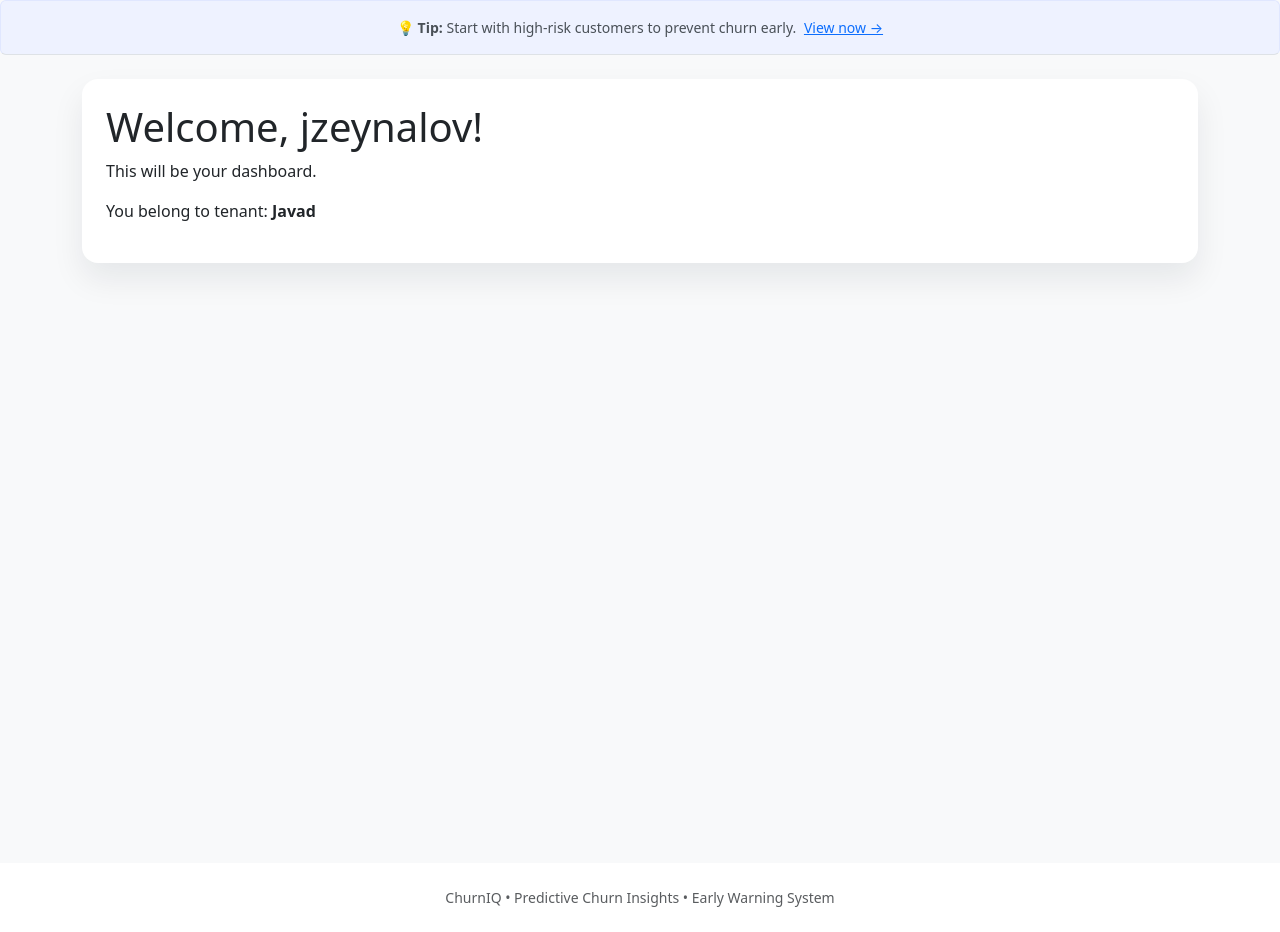
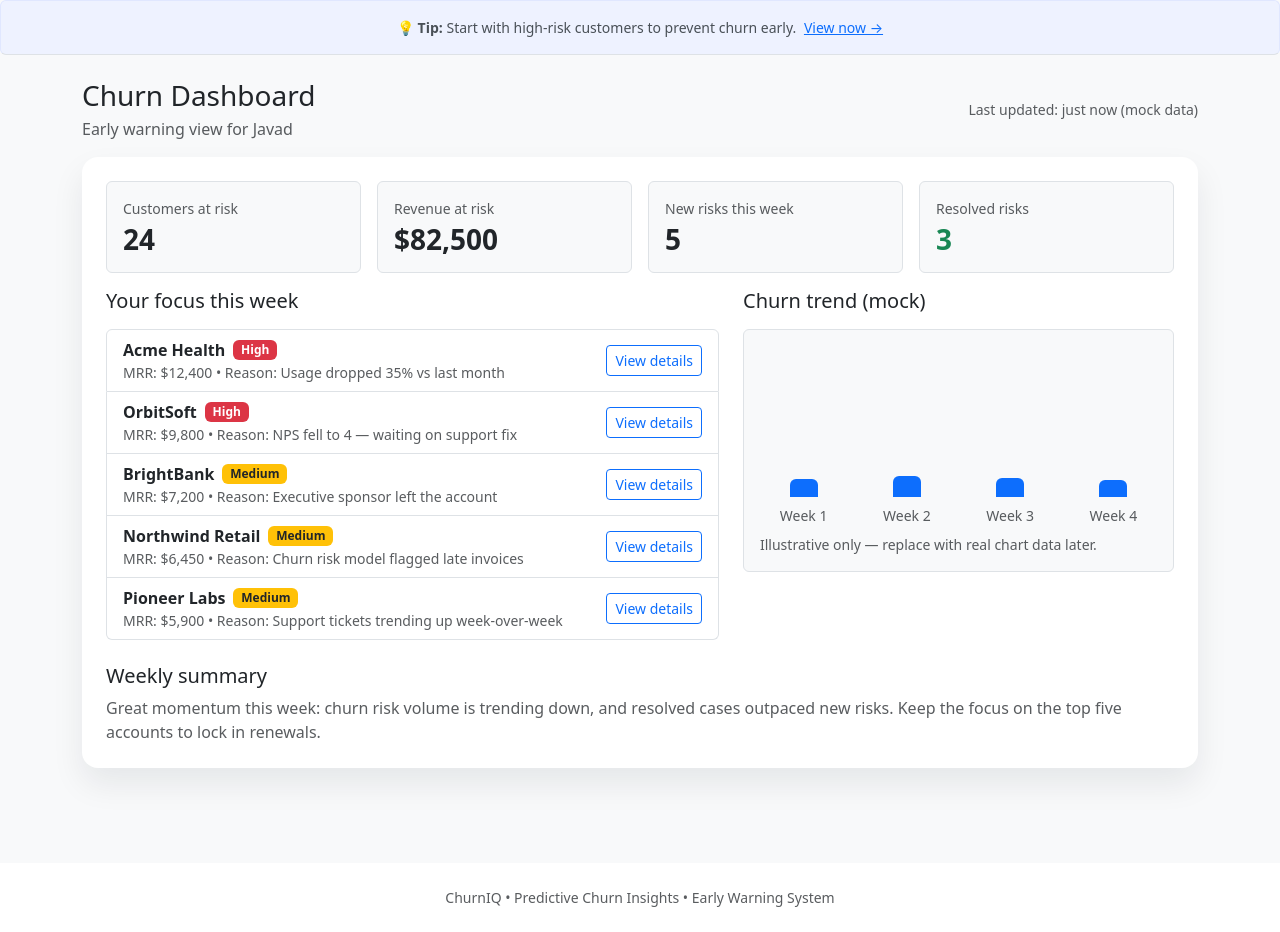
Before and after one commit to Zeynalov23/churn, a Django app: page / in a window 1280 px wide. Shown: the part 60-992 px from the top of the page. Run offline with Django 5.2, Linux system fonts and the light colour scheme; a user stored in the database is signed in; data comes from the database, SQL or seed files in the repository.

Commit message:
Add mock churn dashboard

```diff
--- a/churn_saas/urls.py
+++ b/churn_saas/urls.py
@@ -16,11 +16,11 @@ Including another URLconf
 """
 from django.contrib import admin
 from django.urls import path, include
-from core.views import home_view
+from core.views import churn_dashboard_view
 
 urlpatterns = [
     path("admin/", admin.site.urls),
-    path('', home_view, name='home'),
+    path('', churn_dashboard_view, name='home'),
     path('accounts/', include('accounts.urls')),
     path('customers/', include('customers.urls')),
 
--- a/core/views.py
+++ b/core/views.py
@@ -1,6 +1,67 @@
 from django.shortcuts import render
 from django.contrib.auth.decorators import login_required
 
+
 @login_required
-def home_view(request):
-    return render(request, "core/home.html")
+def churn_dashboard_view(request):
+    metrics = {
+        "customers_at_risk": 24,
+        "revenue_at_risk": "$82,500",
+        "new_risks": 5,
+        "resolved_risks": 3,
+    }
+
+    focus_customers = [
+        {
+            "name": "Acme Health",
+            "risk_level": "High",
+            "monthly_revenue": "$12,400",
+            "reason": "Usage dropped 35% vs last month",
+        },
+        {
+            "name": "OrbitSoft",
+            "risk_level": "High",
+            "monthly_revenue": "$9,800",
+            "reason": "NPS fell to 4 — waiting on support fix",
+        },
+        {
+            "name": "BrightBank",
+            "risk_level": "Medium",
+            "monthly_revenue": "$7,200",
+            "reason": "Executive sponsor left the account",
+        },
+        {
+            "name": "Northwind Retail",
+            "risk_level": "Medium",
+            "monthly_revenue": "$6,450",
+            "reason": "Churn risk model flagged late invoices",
+        },
+        {
+            "name": "Pioneer Labs",
+            "risk_level": "Medium",
+            "monthly_revenue": "$5,900",
+            "reason": "Support tickets trending up week-over-week",
+        },
+    ]
+
+    trend_points = [
+        {"label": "Week 1", "value": 18},
+        {"label": "Week 2", "value": 21},
+        {"label": "Week 3", "value": 19},
+        {"label": "Week 4", "value": 17},
+    ]
+
+    weekly_summary = (
+        "Great momentum this week: churn risk volume is trending down, "
+        "and resolved cases outpaced new risks. Keep the focus on the top five accounts "
+        "to lock in renewals."
+    )
+
+    context = {
+        "metrics": metrics,
+        "focus_customers": focus_customers[:5],
+        "trend_points": trend_points,
+        "weekly_summary": weekly_summary,
+    }
+
+    return render(request, "core/home.html", context)
--- a/templates/core/home.html
+++ b/templates/core/home.html
@@ -1,11 +1,88 @@
 {% extends "base.html" %}
 
+{% block title %}Dashboard | ChurnIQ{% endblock %}
+
+{% block page_header %}
+<div class="d-flex align-items-center justify-content-between mb-3">
+    <div>
+        <h1 class="h3 mb-1">Churn Dashboard</h1>
+        <p class="text-muted mb-0">Early warning view for {{ request.tenant.name }}</p>
+    </div>
+    <div class="text-muted small">
+        Last updated: just now (mock data)
+    </div>
+</div>
+{% endblock %}
+
 {% block content %}
-<h1>Welcome, {{ user.username }}!</h1>
-<p>This will be your dashboard.</p>
+<div class="row g-3 mb-3">
+    <div class="col-12 col-md-6 col-lg-3">
+        <div class="p-3 rounded border bg-light h-100">
+            <p class="text-muted mb-1 small">Customers at risk</p>
+            <h3 class="mb-0 fw-bold">{{ metrics.customers_at_risk }}</h3>
+        </div>
+    </div>
+    <div class="col-12 col-md-6 col-lg-3">
+        <div class="p-3 rounded border bg-light h-100">
+            <p class="text-muted mb-1 small">Revenue at risk</p>
+            <h3 class="mb-0 fw-bold">{{ metrics.revenue_at_risk }}</h3>
+        </div>
+    </div>
+    <div class="col-12 col-md-6 col-lg-3">
+        <div class="p-3 rounded border bg-light h-100">
+            <p class="text-muted mb-1 small">New risks this week</p>
+            <h3 class="mb-0 fw-bold">{{ metrics.new_risks }}</h3>
+        </div>
+    </div>
+    <div class="col-12 col-md-6 col-lg-3">
+        <div class="p-3 rounded border bg-light h-100">
+            <p class="text-muted mb-1 small">Resolved risks</p>
+            <h3 class="mb-0 fw-bold text-success">{{ metrics.resolved_risks }}</h3>
+        </div>
+    </div>
+</div>
 
-{% if request.tenant %}
-<p>You belong to tenant: <strong>{{ request.tenant.name }}</strong></p>
-{% endif %}
+<div class="row g-4">
+    <div class="col-12 col-lg-7">
+        <h5 class="mb-3">Your focus this week</h5>
+        <div class="list-group">
+            {% for customer in focus_customers %}
+                <div class="list-group-item d-flex align-items-center justify-content-between">
+                    <div>
+                        <div class="d-flex align-items-center gap-2">
+                            <strong>{{ customer.name }}</strong>
+                            <span class="badge {% if customer.risk_level == 'High' %}bg-danger{% else %}bg-warning text-dark{% endif %}">
+                                {{ customer.risk_level }}
+                            </span>
+                        </div>
+                        <div class="text-muted small">MRR: {{ customer.monthly_revenue }} • Reason: {{ customer.reason }}</div>
+                    </div>
+                    <a class="btn btn-sm btn-outline-primary" href="#">View details</a>
+                </div>
+            {% empty %}
+                <div class="list-group-item text-muted">No focus accounts yet.</div>
+            {% endfor %}
+        </div>
+    </div>
 
+    <div class="col-12 col-lg-5">
+        <h5 class="mb-3">Churn trend (mock)</h5>
+        <div class="p-3 rounded border bg-light">
+            <div class="d-flex align-items-end gap-3" style="height: 180px;">
+                {% for point in trend_points %}
+                    <div class="d-flex flex-column align-items-center flex-fill">
+                        <div class="bg-primary rounded-top" style="width: 28px; height: {{ point.value|add:'0' }}px;"></div>
+                        <small class="text-muted mt-2">{{ point.label }}</small>
+                    </div>
+                {% endfor %}
+            </div>
+            <div class="text-muted small mt-2">Illustrative only — replace with real chart data later.</div>
+        </div>
+    </div>
+</div>
+
+<div class="mt-4">
+    <h5>Weekly summary</h5>
+    <p class="text-muted mb-0">{{ weekly_summary }}</p>
+</div>
 {% endblock %}
```
